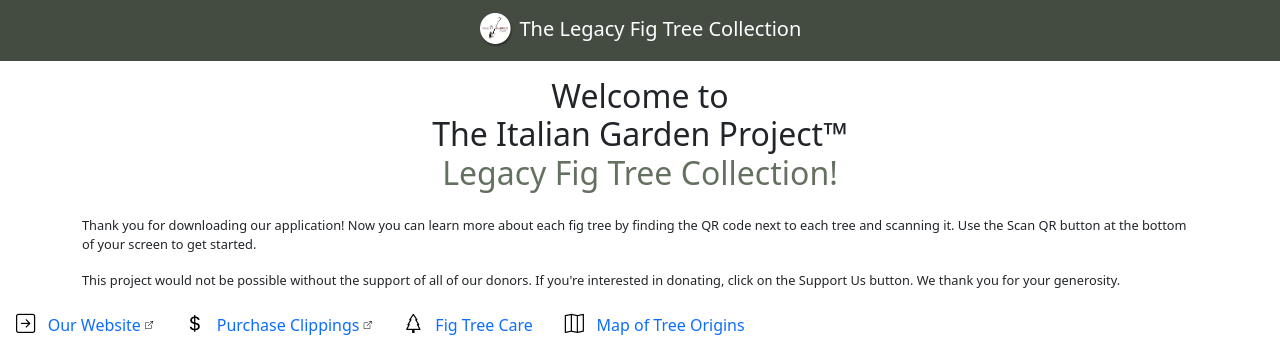
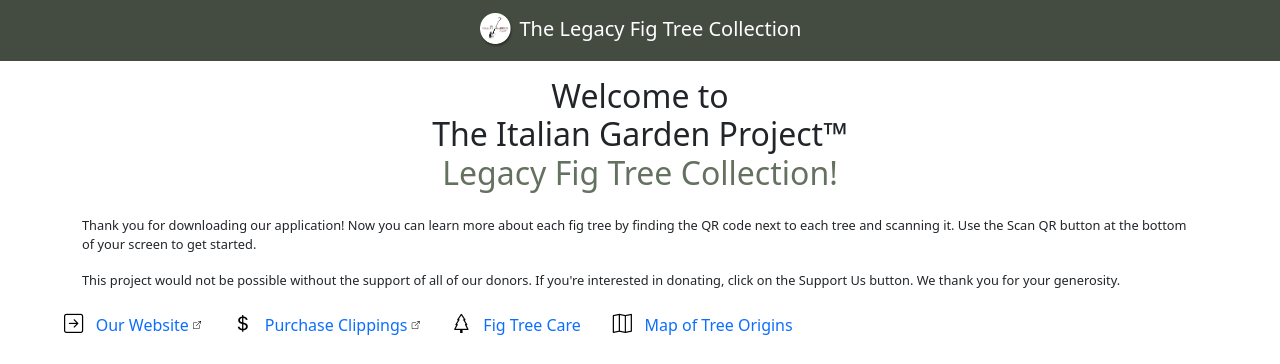
Before and after one commit to juliawgraham/fig-tree-collection, a plain HTML site: page html/index.html in a window 1280 px wide. Shown: the top 364 px of the page. Drawn offline with nearby package versions, Linux system fonts and the light colour scheme.

Commit message:
added start padding to homepage nav for md

```diff
--- a/html/index.html
+++ b/html/index.html
@@ -61,7 +61,7 @@
         </div>
 
         <!-- homepage navigation -->
-        <nav class="nav flex-column flex-md-row">
+        <nav class="nav flex-column flex-md-row ps-md-5">
             <a class="nav-link my-0 py-1" href="https://www.theitaliangardenproject.com/">
                 <i class="bi-arrow-right-square" style="font-size: 1.2rem; color: #000;"></i>
                 &nbsp; Our Website
```
